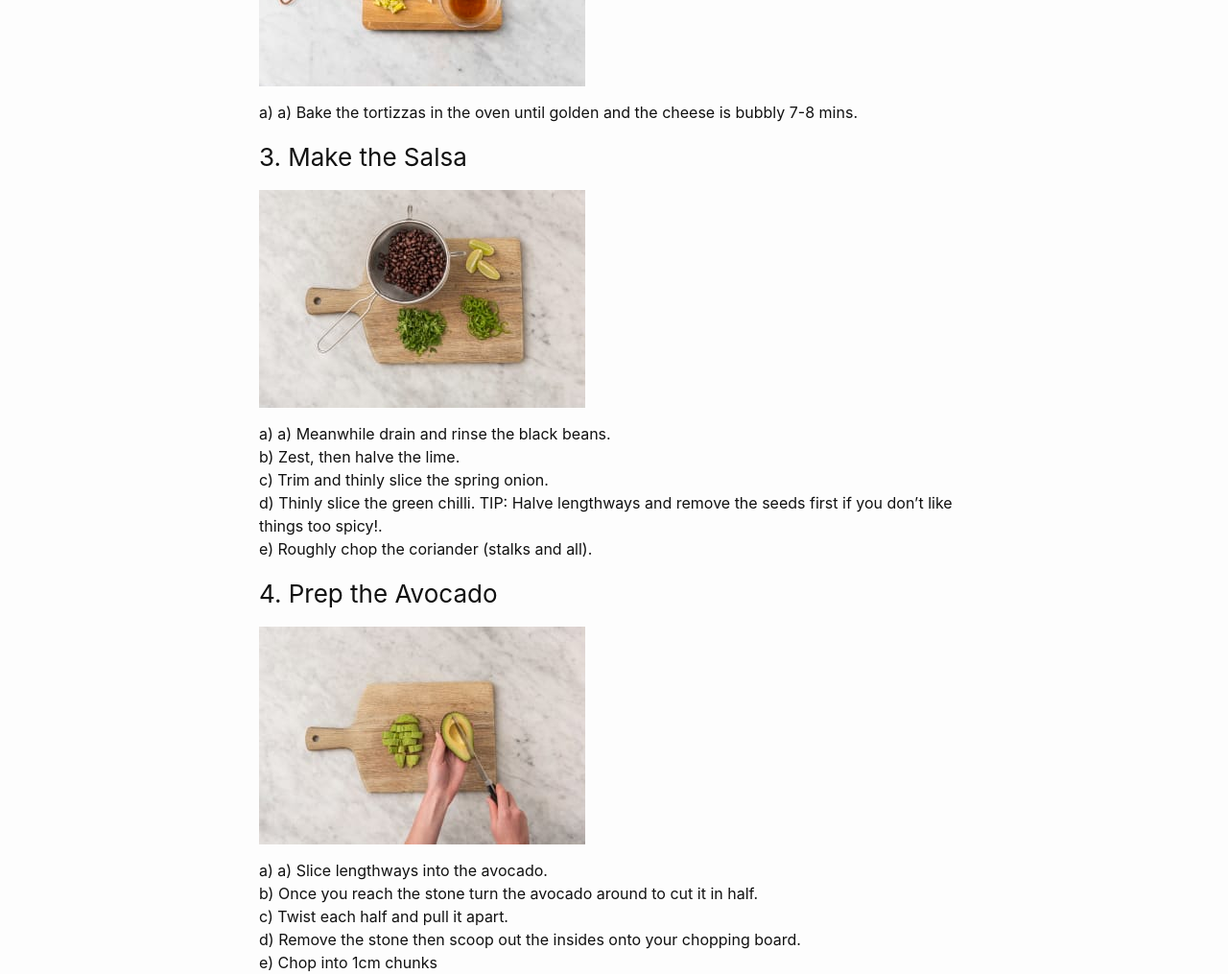
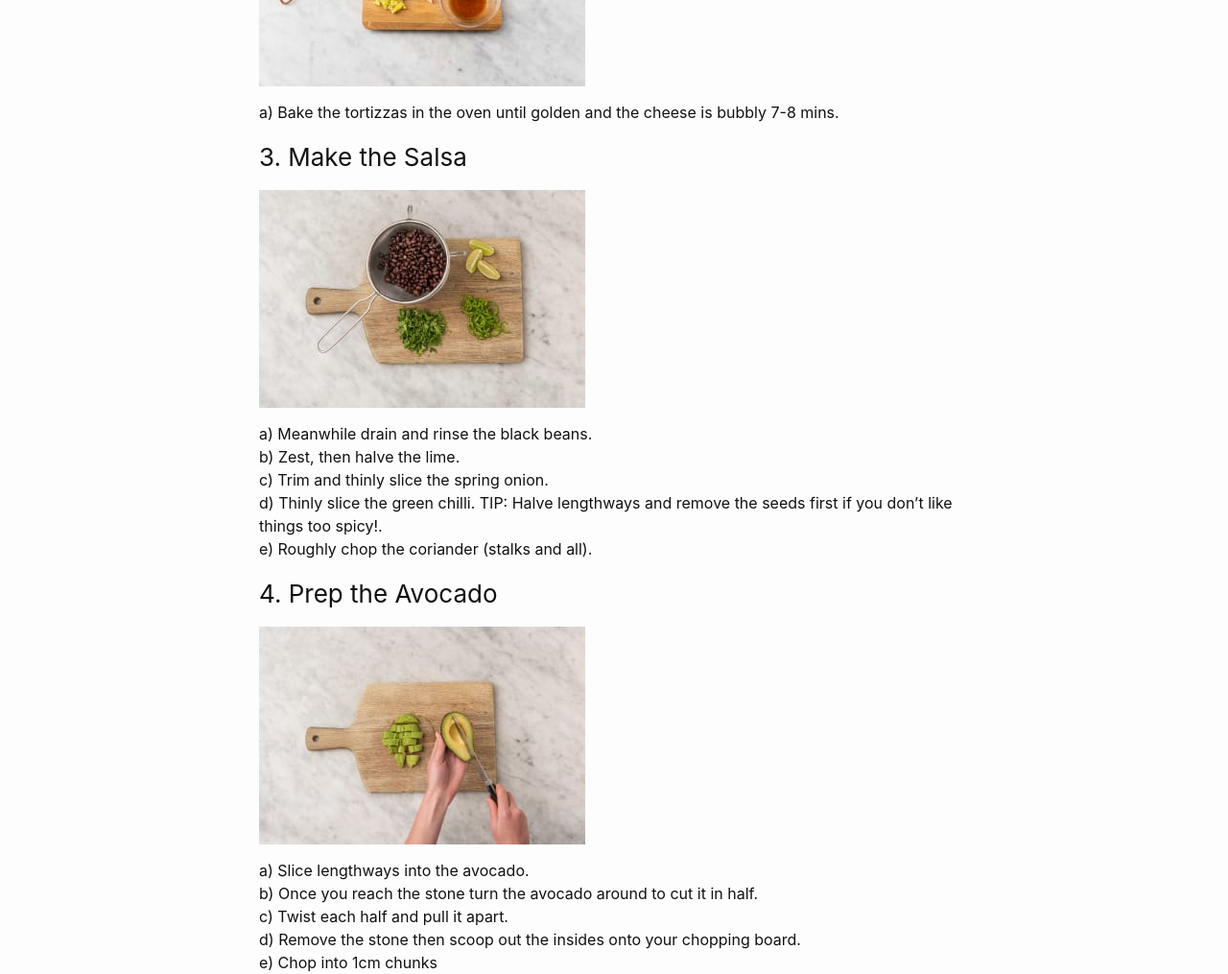
Before and after one commit to PNSmith/pnsmith.github.io, a Jekyll site: the page built from _posts/2021-09-22-mexican-inspired-tortizza.md, in a window 1280 px wide and 1400 px high, scrolled down 1590 px. Shown: the part 153-1168 px from the top of the window at 96% size. Built offline with Jekyll 4.4.1, drawn with Linux system fonts in a browser that asks for light colours.

Commit message:
new recipe

```diff
--- a/_posts/2021-09-22-mexican-inspired-tortizza.md
+++ b/_posts/2021-09-22-mexican-inspired-tortizza.md
@@ -36,13 +36,13 @@ c) Arrange your tortilla bases (2 per person) on baking trays and cover with the
 
 ![Bake](/assets/images/bpkn-step-2.jpeg "Bake")
 
-a) a) Bake the tortizzas in the oven until golden and the cheese is bubbly 7-8 mins.
+a) Bake the tortizzas in the oven until golden and the cheese is bubbly 7-8 mins.
 
 ### 3. Make the Salsa
 
 ![Make the Salsa](/assets/images/mit-step-3.jpeg "Make the Salsa")
 
-a) a) Meanwhile drain and rinse the black beans.
+a) Meanwhile drain and rinse the black beans.
 b) Zest, then halve the lime.
 c) Trim and thinly slice the spring onion.
 d) Thinly slice the green chilli. TIP: Halve lengthways and remove the seeds first if you don't like things too spicy!.
@@ -52,7 +52,7 @@ e) Roughly chop the coriander (stalks and all).
 
 ![Prep the Avocado](/assets/images/mit-step-4.jpeg "Prep the Avocado")
 
-a) a) Slice lengthways into the avocado.
+a) Slice lengthways into the avocado.
 b) Once you reach the stone turn the avocado around to cut it in half.
 c) Twist each half and pull it apart.
 d) Remove the stone then scoop out the insides onto your chopping board.
```
Also changed, not shown: _posts/2021-09-24-cheesy-chipotle-bean-quesadillas.md (added, +76 -0 lines), assets/images/ccbq-step-1.jpeg (added), assets/images/ccbq-step-2.jpeg (added), assets/images/ccbq-step-3.jpeg (added), assets/images/ccbq-step-4.jpeg (added), assets/images/ccbq-step-5.jpeg (added), assets/images/ccbq-step-6.jpeg (added), assets/images/cheesy-chipotle-bean-quesadillas.jpeg (added).
